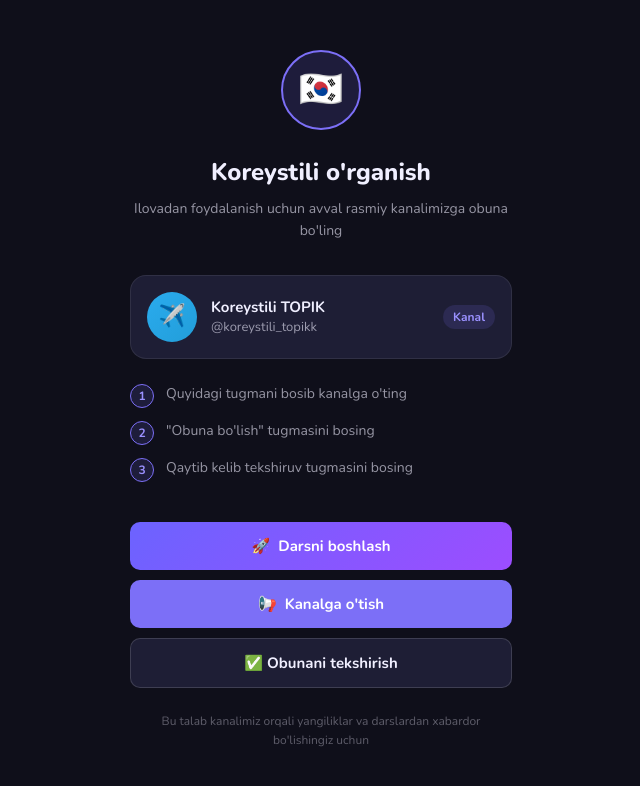
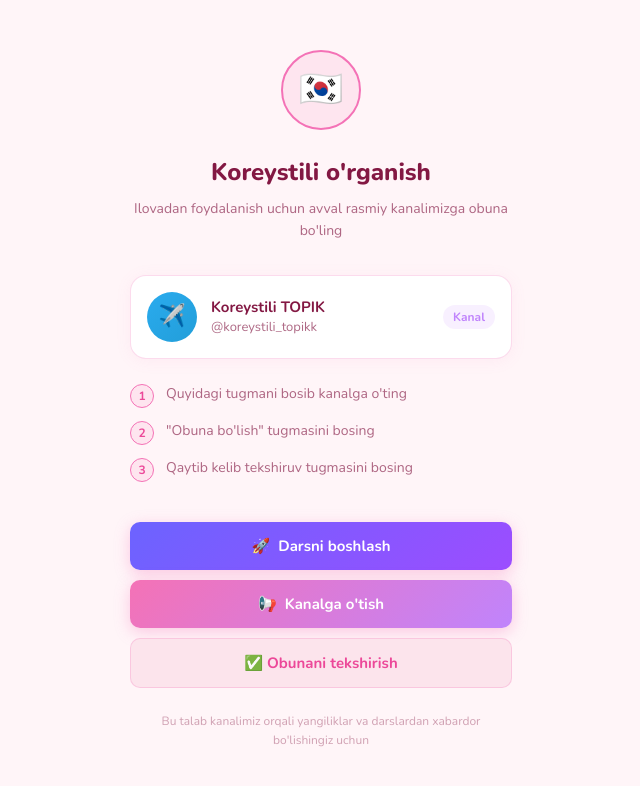
Before and after one commit to mrvaliev2022-wq/koreystili-miniapp, a React (Vite) app: page / in a window 1280 px wide. Shown: the top 786 px of the page, without its empty margins (319-959 px from the left). Built offline with nearby package versions, Linux system fonts and the light colour scheme.

Commit message:
Instagram Pink dizayn

```diff
--- a/src/index.css
+++ b/src/index.css
@@ -1,83 +1,104 @@
 @import url('https://fonts.googleapis.com/css2?family=Nunito:wght@400;500;600;700;800&family=Noto+Sans+KR:wght@400;500;700&display=swap');
 
 :root {
-  --bg: #0f0f1a;
-  --bg2: #161627;
-  --bg3: #1e1e35;
-  --card: #1e1e35;
-  --border: rgba(255,255,255,0.08);
-  --border2: rgba(255,255,255,0.14);
-  --text: #f0efff;
-  --text2: rgba(240,239,255,0.6);
-  --text3: rgba(240,239,255,0.35);
-  --accent: #7c6ff7;
-  --accent2: #9b91ff;
-  --accent-bg: rgba(124,111,247,0.15);
-  --green: #34d399;
-  --green-bg: rgba(52,211,153,0.12);
-  --amber: #fbbf24;
-  --amber-bg: rgba(251,191,36,0.12);
-  --red: #f87171;
-  --red-bg: rgba(248,113,113,0.12);
+  --bg: #fff5f8;
+  --bg2: #ffffff;
+  --bg3: #fce4ec;
+  --card: #ffffff;
+  --border: rgba(244,114,182,0.15);
+  --border2: rgba(244,114,182,0.25);
+  --text: #831843;
+  --text2: rgba(131,24,67,0.65);
+  --text3: rgba(131,24,67,0.38);
+  --accent: #f472b6;
+  --accent2: #ec4899;
+  --accent-bg: rgba(244,114,182,0.12);
+  --green: #10b981;
+  --green-bg: rgba(16,185,129,0.12);
+  --amber: #f59e0b;
+  --amber-bg: rgba(245,158,11,0.12);
+  --red: #ef4444;
+  --red-bg: rgba(239,68,68,0.12);
+  --purple: #c084fc;
+  --purple-bg: rgba(192,132,252,0.12);
   --radius: 16px;
   --radius-sm: 10px;
   --font: 'Nunito', sans-serif;
   --font-kr: 'Noto Sans KR', sans-serif;
 }
+
 * { box-sizing: border-box; margin: 0; padding: 0; -webkit-tap-highlight-color: transparent; }
 html, body, #root { height: 100%; width: 100%; max-width: 430px; margin: 0 auto; overflow-x: hidden; }
 body { font-family: var(--font); background: var(--bg); color: var(--text); font-size: 15px; line-height: 1.5; -webkit-font-smoothing: antialiased; }
 #root { display: flex; flex-direction: column; min-height: 100dvh; position: relative; }
+
 .page { flex: 1; overflow-y: auto; overflow-x: hidden; padding: 0 0 90px; }
 .page::-webkit-scrollbar { display: none; }
-.card { background: var(--card); border: 0.5px solid var(--border); border-radius: var(--radius); padding: 16px; }
-.card-sm { background: var(--bg3); border: 0.5px solid var(--border); border-radius: var(--radius-sm); padding: 12px; }
+
+.card { background: var(--card); border: 0.5px solid var(--border2); border-radius: var(--radius); padding: 16px; box-shadow: 0 2px 16px rgba(244,114,182,0.08); }
+.card-sm { background: var(--bg3); border: 0.5px solid var(--border2); border-radius: var(--radius-sm); padding: 12px; }
+
 .btn { display: flex; align-items: center; justify-content: center; gap: 8px; width: 100%; padding: 14px 20px; border: none; border-radius: var(--radius-sm); cursor: pointer; font-family: var(--font); font-size: 15px; font-weight: 700; transition: transform 0.15s, opacity 0.15s; user-select: none; }
 .btn:active { transform: scale(0.97); }
-.btn-primary { background: var(--accent); color: #fff; }
-.btn-secondary { background: var(--bg3); color: var(--text); border: 0.5px solid var(--border2); }
-.btn-success { background: var(--green); color: #0a2e1f; }
-.btn-danger { background: var(--red); color: #2e0a0a; }
-.btn-ghost { background: transparent; color: var(--accent2); border: 1px solid rgba(124,111,247,0.4); }
+.btn-primary { background: linear-gradient(135deg, #f472b6, #c084fc); color: #fff; box-shadow: 0 4px 15px rgba(244,114,182,0.35); }
+.btn-secondary { background: var(--bg3); color: var(--accent2); border: 1px solid var(--border2); }
+.btn-success { background: var(--green); color: #fff; }
+.btn-danger { background: var(--red); color: #fff; }
+.btn-ghost { background: transparent; color: var(--accent2); border: 1.5px solid rgba(244,114,182,0.4); }
 .btn:disabled { opacity: 0.4; cursor: not-allowed; transform: none; }
+
 .progress-track { height: 8px; background: var(--bg3); border-radius: 100px; overflow: hidden; }
-.progress-fill { height: 100%; background: var(--accent); border-radius: 100px; transition: width 0.4s cubic-bezier(.4,0,.2,1); }
+.progress-fill { height: 100%; background: linear-gradient(90deg, #f472b6, #c084fc); border-radius: 100px; transition: width 0.4s cubic-bezier(.4,0,.2,1); }
 .progress-fill.green { background: var(--green); }
+
 .badge { display: inline-flex; align-items: center; padding: 3px 10px; border-radius: 100px; font-size: 12px; font-weight: 700; }
-.badge-purple { background: var(--accent-bg); color: var(--accent2); }
+.badge-purple { background: var(--purple-bg); color: var(--purple); }
 .badge-green { background: var(--green-bg); color: var(--green); }
 .badge-amber { background: var(--amber-bg); color: var(--amber); }
 .badge-red { background: var(--red-bg); color: var(--red); }
+
 .kr { font-family: var(--font-kr); }
-.bottom-nav { position: fixed; bottom: 0; left: 50%; transform: translateX(-50%); width: 100%; max-width: 430px; background: var(--bg2); border-top: 0.5px solid var(--border); display: flex; z-index: 100; padding-bottom: env(safe-area-inset-bottom); }
+
+.bottom-nav { position: fixed; bottom: 0; left: 50%; transform: translateX(-50%); width: 100%; max-width: 430px; background: #ffffff; border-top: 1px solid rgba(244,114,182,0.18); display: flex; z-index: 100; padding-bottom: env(safe-area-inset-bottom); box-shadow: 0 -4px 20px rgba(244,114,182,0.1); }
 .nav-item { flex: 1; display: flex; flex-direction: column; align-items: center; gap: 3px; padding: 10px 4px 8px; cursor: pointer; transition: color 0.2s; color: var(--text3); background: none; border: none; font-family: var(--font); font-size: 10px; font-weight: 600; }
 .nav-item.active { color: var(--accent2); }
 .nav-item svg { width: 22px; height: 22px; stroke-width: 1.8; }
-.header { position: sticky; top: 0; z-index: 50; background: var(--bg); border-bottom: 0.5px solid var(--border); padding: 14px 20px 12px; display: flex; align-items: center; gap: 12px; }
-.header-title { font-size: 17px; font-weight: 800; flex: 1; }
-.back-btn { background: var(--bg3); border: 0.5px solid var(--border); border-radius: 50%; width: 36px; height: 36px; display: flex; align-items: center; justify-content: center; cursor: pointer; flex-shrink: 0; }
+
+.header { position: sticky; top: 0; z-index: 50; background: rgba(255,255,255,0.92); backdrop-filter: blur(12px); border-bottom: 0.5px solid var(--border2); padding: 14px 20px 12px; display: flex; align-items: center; gap: 12px; }
+.header-title { font-size: 17px; font-weight: 800; flex: 1; color: var(--text); }
+.back-btn { background: var(--bg3); border: 0.5px solid var(--border2); border-radius: 50%; width: 36px; height: 36px; display: flex; align-items: center; justify-content: center; cursor: pointer; flex-shrink: 0; }
+
 @keyframes popIn { 0% { transform: scale(0.5) translateY(10px); opacity: 0; } 70% { transform: scale(1.1); } 100% { transform: scale(1); opacity: 1; } }
 .pop-in { animation: popIn 0.4s cubic-bezier(.4,0,.2,1) forwards; }
 @keyframes slideUp { from { transform: translateY(30px); opacity: 0; } to { transform: translateY(0); opacity: 1; } }
 .slide-up { animation: slideUp 0.35s cubic-bezier(.4,0,.2,1) forwards; }
 @keyframes fadeIn { from { opacity: 0; } to { opacity: 1; } }
 .fade-in { animation: fadeIn 0.3s ease forwards; }
+
 .lesson-done { border-color: var(--green) !important; }
 .lesson-available { border-color: var(--accent) !important; }
 .lesson-locked { opacity: 0.45; }
-.quiz-option { width: 100%; padding: 14px 16px; text-align: left; background: var(--bg3); border: 1.5px solid var(--border); border-radius: var(--radius-sm); cursor: pointer; font-family: var(--font); font-size: 15px; font-weight: 500; color: var(--text); transition: border-color 0.15s, background 0.15s, transform 0.1s; display: flex; align-items: center; gap: 12px; }
+
+.quiz-option { width: 100%; padding: 14px 16px; text-align: left; background: #fff; border: 1.5px solid var(--border2); border-radius: var(--radius-sm); cursor: pointer; font-family: var(--font); font-size: 15px; font-weight: 500; color: var(--text); transition: border-color 0.15s, background 0.15s, transform 0.1s; display: flex; align-items: center; gap: 12px; }
 .quiz-option:active { transform: scale(0.98); }
 .quiz-option.selected { border-color: var(--accent); background: var(--accent-bg); }
 .quiz-option.correct { border-color: var(--green); background: var(--green-bg); }
 .quiz-option.wrong { border-color: var(--red); background: var(--red-bg); }
+
 .section-title { font-size: 12px; font-weight: 700; letter-spacing: 0.06em; color: var(--text3); text-transform: uppercase; margin-bottom: 10px; }
-.divider { height: 0.5px; background: var(--border); margin: 16px 0; }
+.divider { height: 0.5px; background: var(--border2); margin: 16px 0; }
+
 .stat-grid { display: grid; grid-template-columns: repeat(4, minmax(0, 1fr)); gap: 8px; }
-.stat-cell { background: var(--bg3); border-radius: var(--radius-sm); padding: 10px 6px; text-align: center; }
-.stat-val { font-size: 20px; font-weight: 800; color: var(--text); }
+.stat-cell { background: #fff; border: 0.5px solid var(--border2); border-radius: var(--radius-sm); padding: 10px 6px; text-align: center; box-shadow: 0 2px 8px rgba(244,114,182,0.08); }
+.stat-val { font-size: 20px; font-weight: 800; color: var(--accent2); }
 .stat-lbl { font-size: 11px; color: var(--text3); font-weight: 600; margin-top: 2px; }
+
 .track-toggle { display: flex; background: var(--bg3); border-radius: var(--radius-sm); padding: 4px; gap: 4px; }
 .track-tab { flex: 1; padding: 8px; border-radius: 8px; background: none; border: none; cursor: pointer; font-family: var(--font); font-size: 13px; font-weight: 700; color: var(--text3); transition: background 0.2s, color 0.2s; }
-.track-tab.active { background: var(--accent); color: #fff; }
+.track-tab.active { background: linear-gradient(135deg, #f472b6, #c084fc); color: #fff; }
+
 @keyframes shine { from { background-position: -200% center; } to { background-position: 200% center; } }
-.premium-shine { background: linear-gradient(90deg, var(--amber-bg), rgba(251,191,36,0.25), var(--amber-bg)); background-size: 200% auto; animation: shine 3s linear infinite; }
+.premium-shine { background: linear-gradient(90deg, rgba(244,114,182,0.1), rgba(192,132,252,0.2), rgba(244,114,182,0.1)); background-size: 200% auto; animation: shine 3s linear infinite; }
+
+@keyframes float { 0%, 100% { transform: translateY(0px); } 50% { transform: translateY(-6px); } }
+.float { animation: float 3s ease-in-out infinite; }
```
